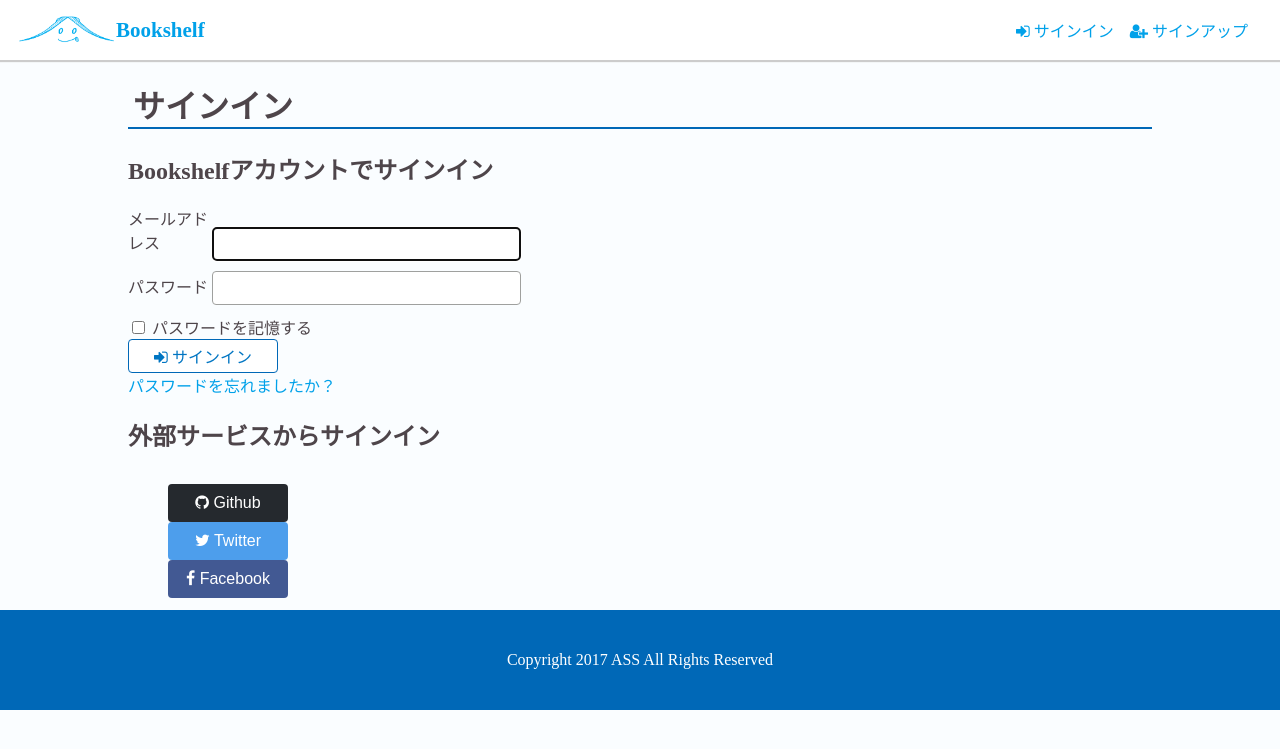
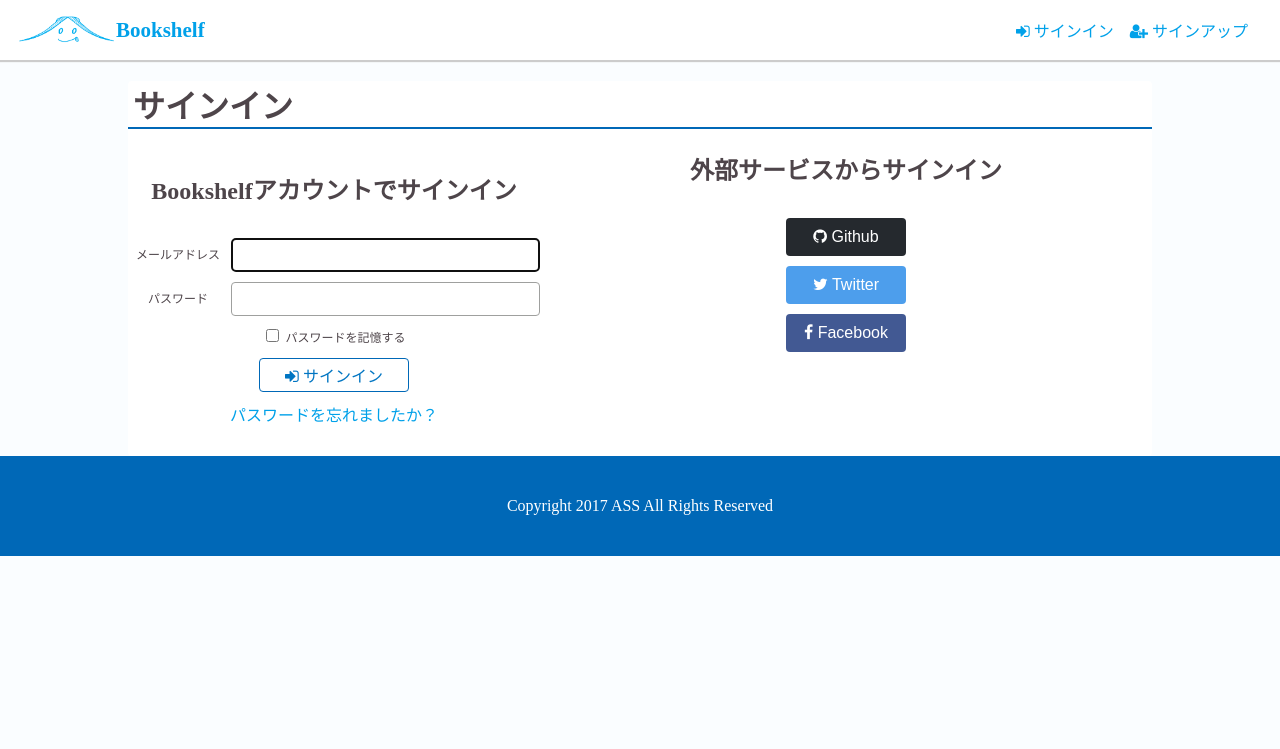
Before and after one commit to takashi0602/MF_bookshelf, a Laravel app: page /login in a window 1280 px wide. Shown: the top 749 px of the page. Run offline with Laravel 8, Linux system fonts and the light colour scheme; style sheets or scripts are compiled from the project's sources; settings files or empty folders that the repository lacks are supplied; parts of the project's set-up code (start-up, migrations or seed data) failed here and were passed over; some libraries are stand-ins or nearby versions.

Commit message:
サインイン画面 スタイル
fixed #262

fixed #114

```diff
--- a/resources/assets/sass/object/component/_title.scss
+++ b/resources/assets/sass/object/component/_title.scss
@@ -40,6 +40,7 @@ body {
   list-style: none;
   font-size: 12px;
   text-align: center;
+  padding-left: 0;
 }
 
 .c-list_bookImgWrapper {
@@ -66,21 +67,6 @@ body {
   padding: 4px 7px;
   color: $blue;
   cursor: pointer;
-}
-
-.c-btn_detail {
-  @include btn;
-}
-
-.c-btn_edit {
-  @include btn;
-}
-
-.c-btn_create {
-  @include btn;
-  display: block;
-  width: 150px;
-  font-size: 16px;
 }
 
 .c-btn_small {
@@ -202,7 +188,7 @@ body {
 
 .c-label {
   display: inline-block;
-  width: 80px;
+  width: 100px;
 }
 
 @mixin link {
@@ -224,3 +210,9 @@ body {
   font-size: 20px;
   color: $red;
 }
+
+.c-content_clear {
+  clear: both;
+  width: 100%;
+  height: 30px;
+}
--- a/resources/assets/sass/object/utility/_title.scss
+++ b/resources/assets/sass/object/utility/_title.scss
@@ -1,18 +1,24 @@
 .u-paginate {
   text-align: center;
-}
-
-.u-btn_detail {
-  margin-bottom: 5px;
 }
 
 .u-contents {
   text-align: center;
 }
 
-.u-btn_create {
+.u-btn_small {
+  margin-bottom: 5px;
+}
+
+.u-btn_large {
   display: block;
   margin: 0 auto;
+  margin-bottom: 10px;
+}
+
+.u-btn_signin {
+  @extend .u-btn_large;
+  margin-bottom: 10px;
 }
 
 .u-list_bookName {
@@ -28,3 +34,11 @@
   margin-bottom: 10px;
   text-align: right;
 }
+
+.u-content_left {
+  float: left;
+}
+
+.u-btn_sns {
+  margin-bottom: 10px;
+}
--- a/resources/views/auth/login.blade.php
+++ b/resources/views/auth/login.blade.php
@@ -3,58 +3,58 @@
 @section('nav')
 <div class="p-signIn">
     <div class="c-container">
+        <div class="c-contents u-contents">
             <h1 class="c-title">サインイン</h1>
             <form method="POST" action="{{ route('login') }}">
                 {{ csrf_field() }}
-            <div class="c-signInInternal">
-                <h2 class="signInInternal_title">Bookshelfアカウントでサインイン</h2>
-                <div class="form-group{{ $errors->has('email') ? ' has-error' : '' }} c-signIn_email">
+                <div class="c-content u-content_left">
+                    <h2>Bookshelfアカウントでサインイン</h2>
+                    <ul class="c-lists">
+                        <li class="form-group{{ $errors->has('email') ? ' has-error' : '' }} c-list">
                             <label class="c-label" for="email">メールアドレス</label>
                             <input class="c-email" id="email" type="email" name="email" value="{{ old('email') }}" required autofocus>
                             @if ($errors->has('email'))
                                 <strong>{{ $errors->first('email') }}</strong>
                             @endif
-                </div>
-                <div class="form-group{{ $errors->has('password') ? ' has-error' : '' }} c-signIn_password">
-                    <label class="c-signInLabel_password" for="password">パスワード</label>
+                        </li>
+                        <li class="form-group{{ $errors->has('password') ? ' has-error' : '' }} c-list">
+                            <label class="c-label" for="password">パスワード</label>
                             <input class="c-password" id="password" type="password" name="password" required>
                             @if ($errors->has('password'))
                                 <strong>{{ $errors->first('password') }}</strong>
                             @endif
-                </div>
-                <div class="c-signIn_remember">
-                    <label class="c-signInLabel_remember">
-                        <input class="c-signInForm_remember" type="checkbox" name="remember" {{ old('remember') ? 'checked' : '' }}>&nbsp;パスワードを記憶する
-                    </label>
-                </div>
-                <div class="c-signIn_Button">
-                    <button class="c-btn_large" type="submit"><i class="fa fa-sign-in" aria-hidden="true"></i> サインイン</button>
-                </div>
-                <div class="c-signIn_message">
+                        </li>
+                        <li class="c-list">
+                            <input type="checkbox" name="remember" {{ old('remember') ? 'checked' : '' }}>
+                            <label>パスワードを記憶する</label>
+                        </li>
+                    </ul>
+                    <button class="c-btn_large u-btn_signin" type="submit"><i class="fa fa-sign-in" aria-hidden="true"></i> サインイン</button>
                     <a class="c-link" href="{{ route('password.request') }}">パスワードを忘れましたか？</a>
                 </div>
-            </div>
-            <div class="c-signInExternal">
-                <h2 class="c-signInExternal_title">外部サービスからサインイン</h2>
+                <div class="c-content">
+                    <h2 class="u-title">外部サービスからサインイン</h2>
                     <ul class="c-lists">
                         <li class="c-list">
-                        <button type="button" class="c-btn_github">
+                            <button type="button" class="c-btn_github u-btn_sns">
                                 <a href="{{ url('/auth/github') }}" class="c-link_innerBtn"><i class="fa fa-github"></i> Github</a>
                             </button>
                         </li>
                         <li class="c-list">
-                        <button type="button" class="c-btn_twitter">
+                            <button type="button" class="c-btn_twitter u-btn_sns">
                                 <a href="{{ url('/auth/twitter') }}" class="c-link_innerBtn"><i class="fa fa-twitter"></i> Twitter</a>
                             </button>
                         </li>
                         <li class="c-list">
-                        <button type="button" class="c-btn_facebook">
+                            <button type="button" class="c-btn_facebook u-btn_sns">
                                 <a href="{{ url('/auth/facebook') }}" class="c-link_innerBtn"><i class="fa fa-facebook"></i> Facebook</a>
                             </button>
                         </li>
                     </ul>
                 </div>
+                <div class="c-content_clear"></div>
             </form>
         </div>
     </div>
+</div>
 @endsection
--- a/resources/views/books.blade.php
+++ b/resources/views/books.blade.php
@@ -22,7 +22,7 @@
                             <li class="c-list">
                                 <form action="{{ url('private/detail/' . $book->id) }}" method="POST">
                                     {{ csrf_field() }}
-                                    <button type="submit" class="c-btn_small u-btn_detail">
+                                    <button type="submit" class="c-btn_small u-btn_small">
                                         <i class="fa fa-search" aria-hidden="true"></i> 本の詳細
                                     </button>
                                 </form>
--- a/resources/views/books_add.blade.php
+++ b/resources/views/books_add.blade.php
@@ -42,7 +42,7 @@
                             </div>
                         </li>
                     </ul>
-                    <button type="submit" class="c-btn_create u-btn_create">
+                    <button type="submit" class="c-btn_large u-btn_large">
                         <i class="fa fa-plus" aria-hidden="true"></i> 本棚に入れる
                     </button>
                 </form>
```
Also changed, not shown: public/css/app.css. Lines whose indentation alone changed are shown as unchanged.
